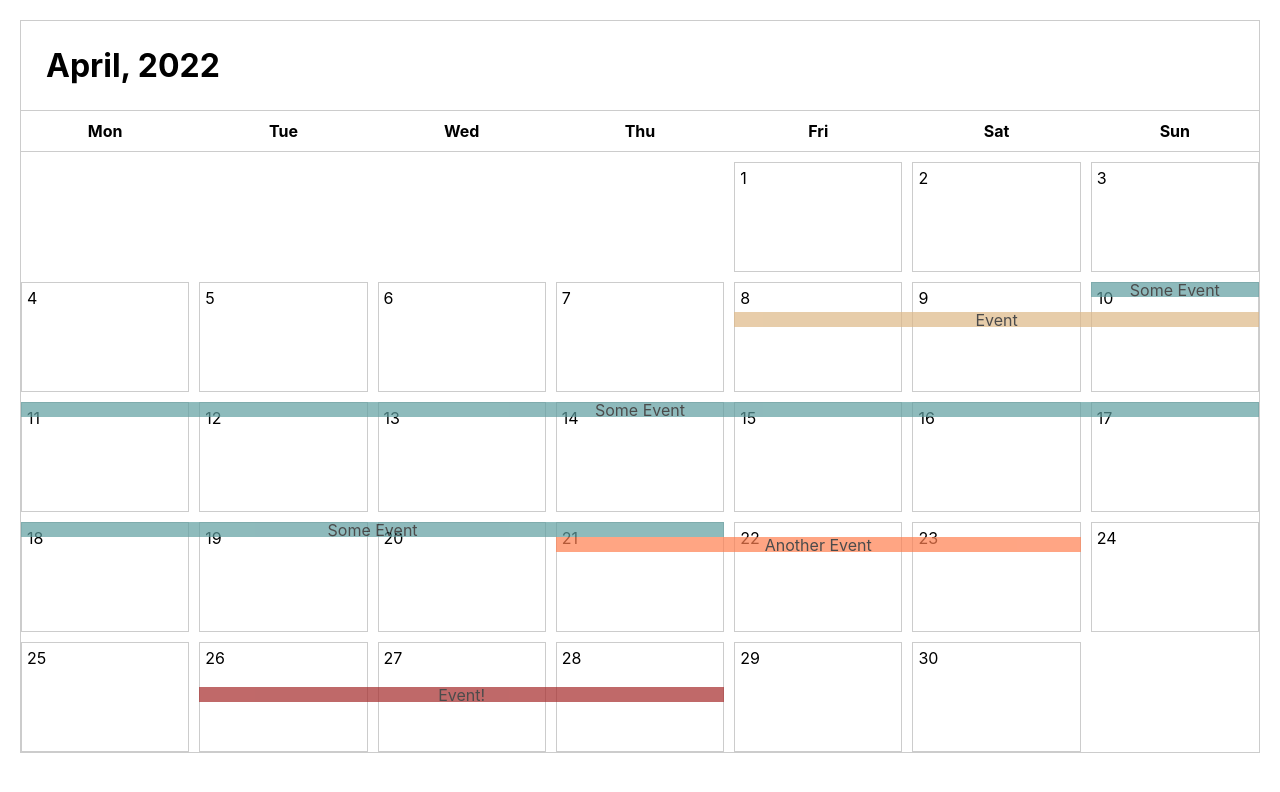
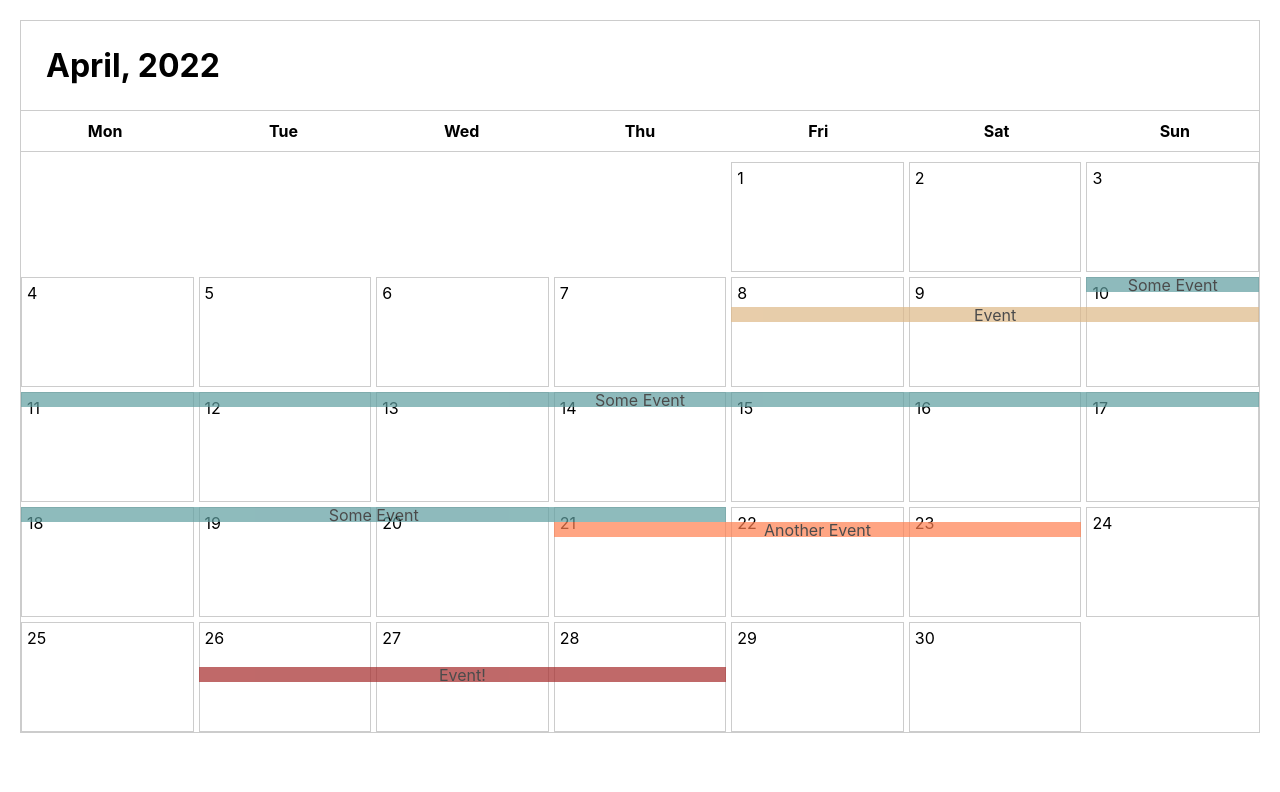
Before and after one commit to NikitoriusMinsk/react-task-calendar-component, a Next.js app: page / in a window 1280 px wide. Shown: the top 792 px of the page. Built offline with nearby package versions, Linux system fonts and the light colour scheme.

Commit message:
css grid_gap variable

```diff
--- a/styles/components/Calendar.module.css
+++ b/styles/components/Calendar.module.css
@@ -4,11 +4,12 @@
 .calendarContainer{
     position: relative;
     --cell_height: 110px;
+    --grid_gap: 5px;
 }
 .calendar{
     display: grid;
     width: 100%;
-    gap: 10px;
+    gap: var(--grid_gap);
     grid-template-columns: repeat(7, 1fr);
     z-index: 10;
 }
@@ -20,7 +21,7 @@
     display: grid;
     grid-template-rows: repeat(5, var(--cell_height));
     grid-template-columns: repeat(7, 1fr);
-    gap: 10px;
+    gap: var(--grid_gap);
     z-index: 20;
 }
 .header{
```
